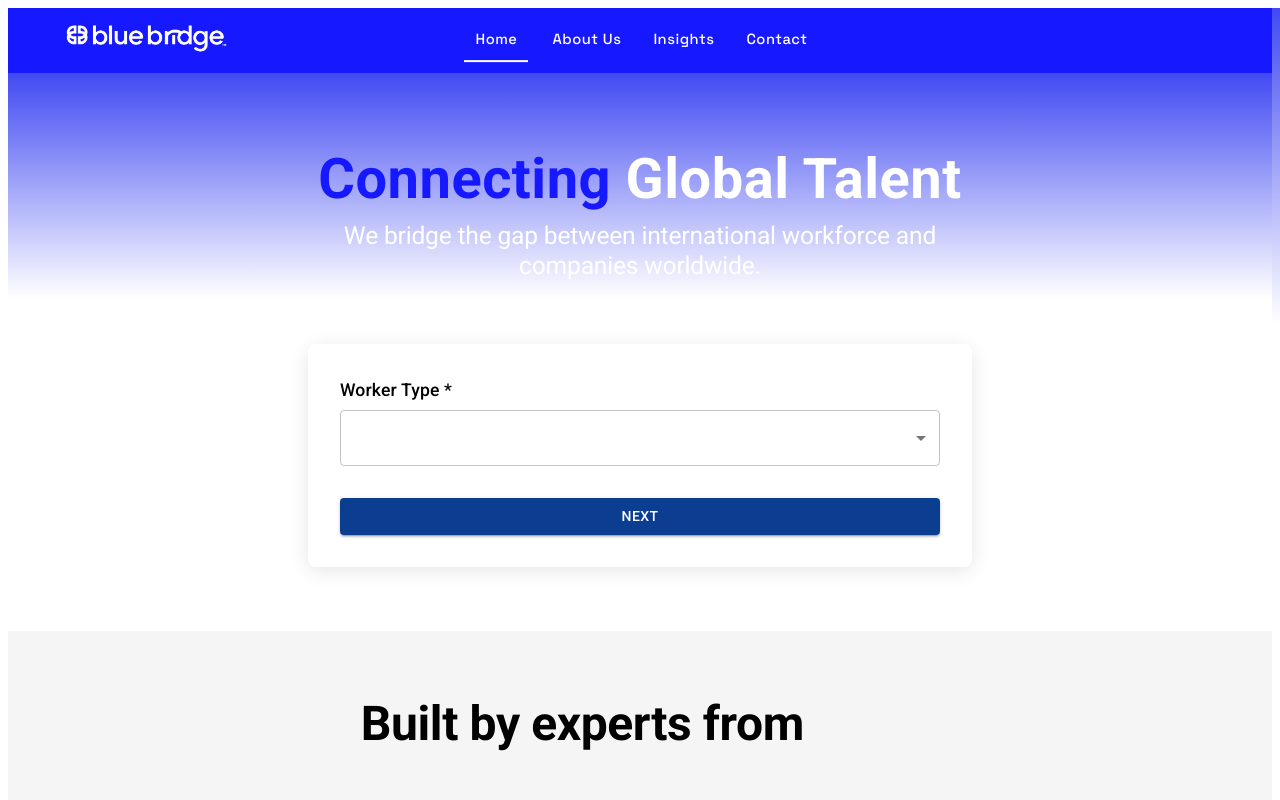
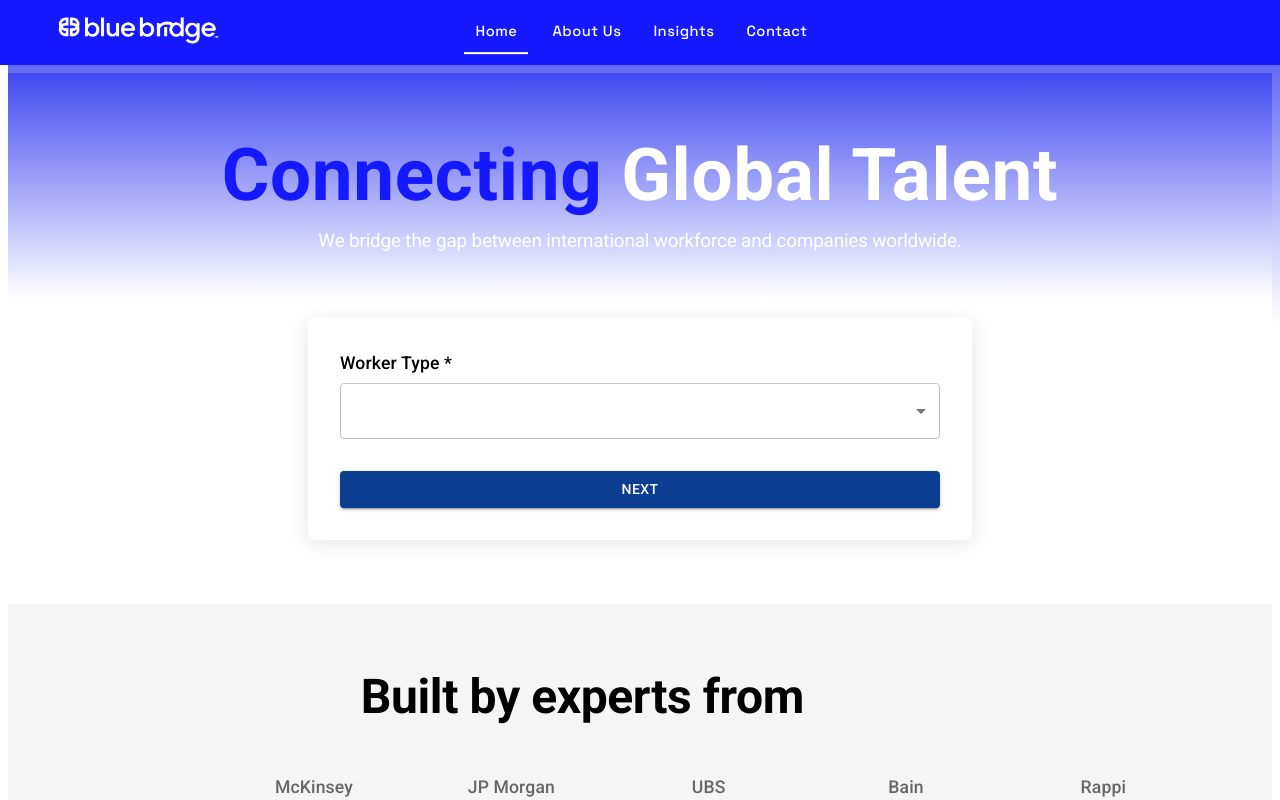
Before and after one commit to ddgrana2/bluebridge-landing, a React (Create React App) app: page / in a window 1280 px wide. Shown: the top 800 px of the page. Built offline with nearby package versions, Linux system fonts and the light colour scheme.

Commit message:
Make navbar fixed, adjust title sizes and positioning

```diff
--- a/src/components/navbar/navbar.jsx
+++ b/src/components/navbar/navbar.jsx
@@ -25,11 +25,11 @@ function Navbar() {
 
   return (
     <>
-      <AppBar position="static" sx={{
+      <AppBar position="fixed" sx={{
         bgcolor: '#1618FF',
         boxShadow: 0,
-        marginBottom: 0,
         height: '65px',
+        zIndex: 1000
       }}>
         <Box
           sx={{
@@ -114,7 +114,10 @@ function Navbar() {
         </Box>
       </AppBar>
 
-      {/* Sección de degradado */}
+      {/* Spacer para compensar el navbar fijo */}
+      <Box sx={{ height: '65px' }} />
+
+      {/* Degradado se mantiene igual */}
       <Box
         sx={{
           height: '315px',
--- a/src/pages/home/home.jsx
+++ b/src/pages/home/home.jsx
@@ -50,11 +50,14 @@ function Home() {
             animate={{ opacity: 1, y: 0 }}
             transition={{ duration: 0.8 }}
           >
-            <Box sx={{ textAlign: 'center' }}>
+            <Box sx={{
+              textAlign: 'center',
+              mt: -2
+            }}>
               <Typography
                 component="span"
                 sx={{
-                  fontSize: { xs: '2.5rem', md: '3.5rem' },
+                  fontSize: { xs: '3.25rem', md: '4.55rem' },
                   fontWeight: 700,
                   color: '#1618FF',
                   display: 'inline'
@@ -65,7 +68,7 @@ function Home() {
               <Typography
                 component="span"
                 sx={{
-                  fontSize: { xs: '2.5rem', md: '3.5rem' },
+                  fontSize: { xs: '3.25rem', md: '4.55rem' },
                   fontWeight: 700,
                   color: '#FFFFFF',
                   display: 'inline'
@@ -80,7 +83,7 @@ function Home() {
               component="h2"
               textAlign="center"
               sx={{
-                fontSize: { xs: '1.15rem', md: '1.54rem' },
+                fontSize: { xs: '0.88rem', md: '1.18rem' },
                 fontWeight: 400,
                 color: '#FFFFFF',
                 maxWidth: '700px',
```
